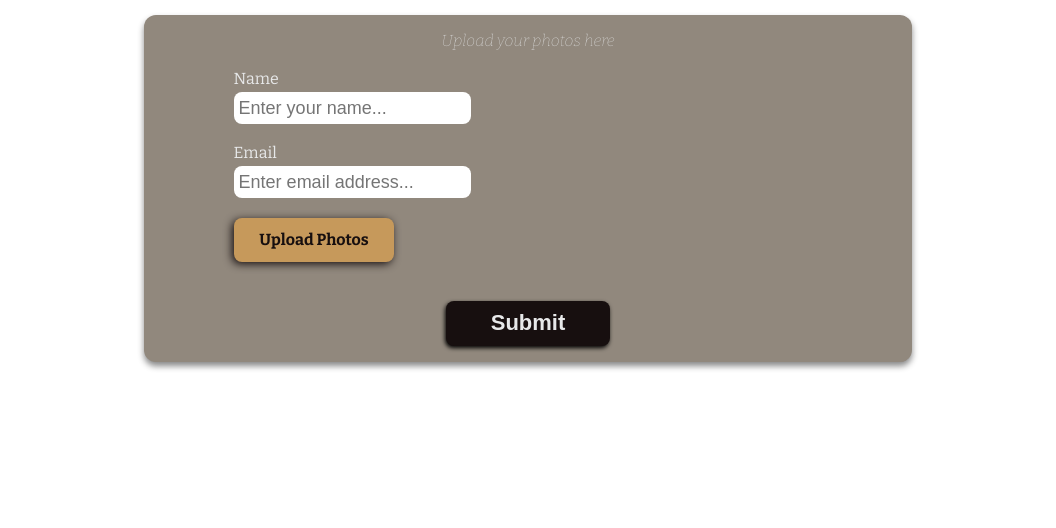
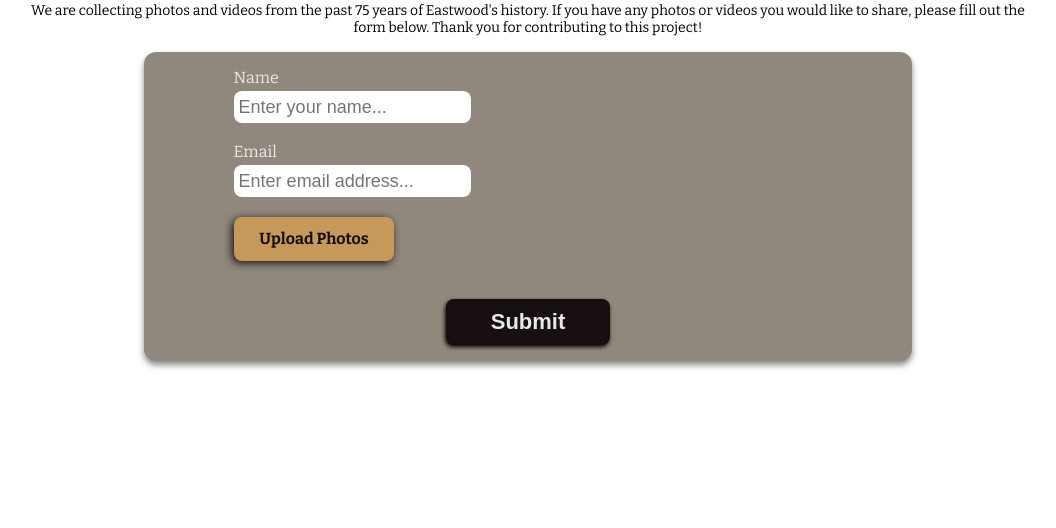
Before and after one commit to lob0scuro/eastwood-legacy, a website: page index.html in a window 1280 px wide. Shown: the part 336-864 px from the top of the page, without its empty margins (112-1168 px from the left). Before the commit the page ends 800 px from the top, so only its background shows below. Drawn offline with nearby package versions, Linux system fonts and the light colour scheme.

Commit message:
added more information for users in the subheading

```diff
--- a/index.html
+++ b/index.html
@@ -9,8 +9,12 @@
   <body>
     <img class="logo" src="./images/eastwood-logo.png" alt="eastwood logo" />
     <h1>Legacy <span class="golden">75th</span> Anniversary</h1>
+    <p class="salutations">
+      We are collecting photos and videos from the past 75 years of Eastwood's
+      history. If you have any photos or videos you would like to share, please
+      fill out the form below. Thank you for contributing to this project!
+    </p>
     <form action="#" method="post" novalidate enctype="multipart/form-data">
-      <h3>Upload your photos here</h3>
       <div>
         <label for="name">Name</label>
         <input
--- a/style.css
+++ b/style.css
@@ -30,6 +30,7 @@ body {
   align-items: center;
   justify-content: center;
   font-family: var(--mainFont);
+  margin-bottom: 4rem;
 }
 
 h1 {
@@ -37,12 +38,19 @@ h1 {
   font-family: var(--secondaryFont);
 }
 
+.salutations {
+  margin-top: 18px;
+  text-align: center;
+  font-size: 14px;
+  width: 80%;
+}
+
 .golden {
   color: var(--deepGold);
 }
 
 form {
-  margin-top: 2rem;
+  margin-top: 1rem;
   display: flex;
   flex-direction: column;
   gap: 1.2rem;
@@ -61,12 +69,6 @@ form div {
   display: flex;
   flex-direction: column;
   gap: 4px;
-}
-
-form > h3 {
-  font-size: 16px;
-  font-style: italic;
-  font-weight: 100;
 }
 
 form div input {
@@ -132,6 +134,7 @@ form button[type="submit"]:active {
 
 .success-header {
   font-size: 32px;
+  text-align: center;
 }
 
 .success-block {
```
